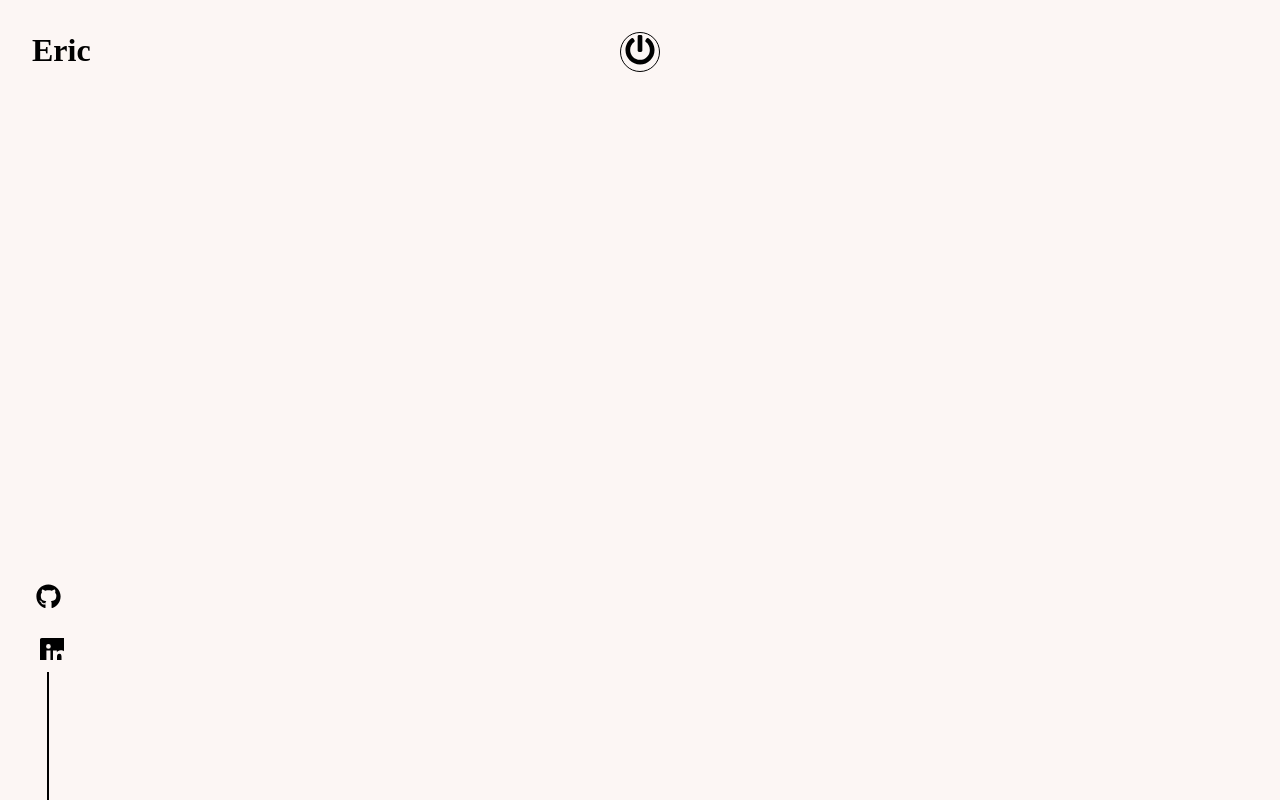
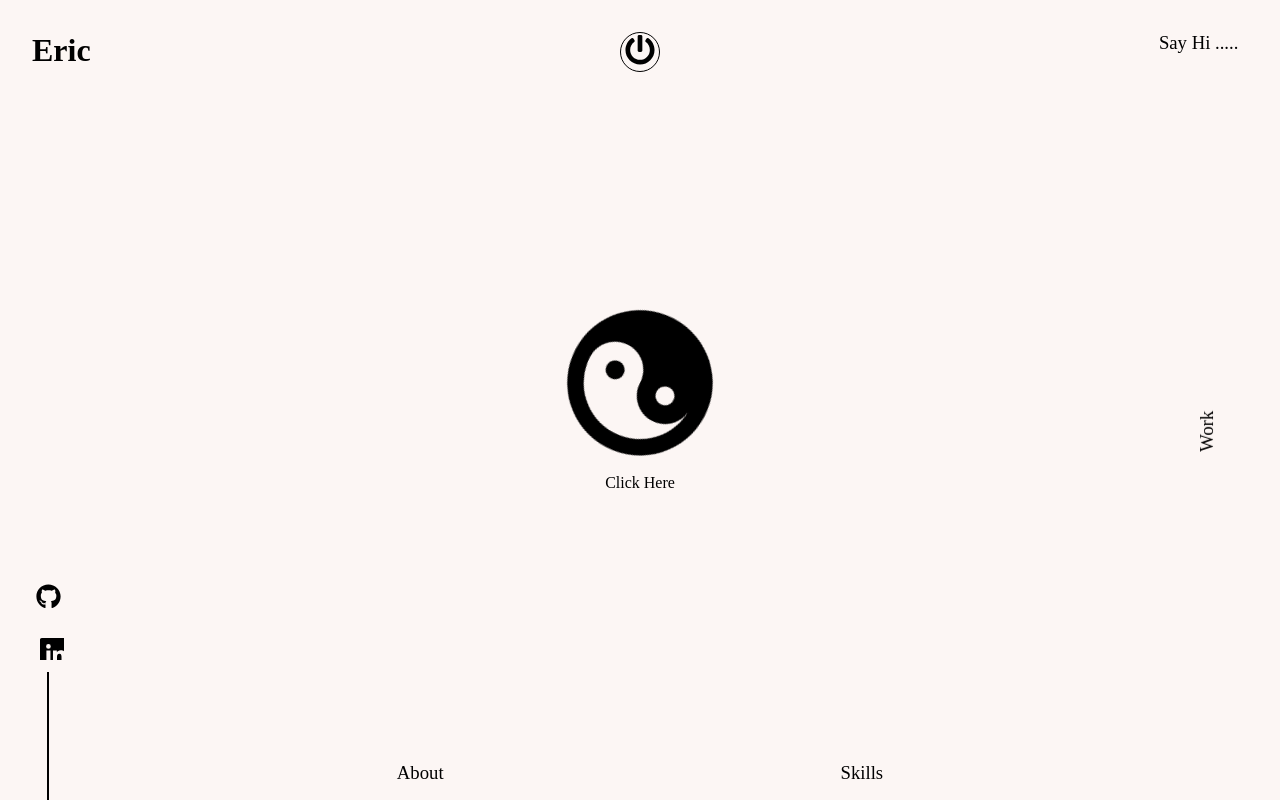
Before and after one commit to ngotuan1994/Portfolio, a React (Create React App) app: page / in a window 1280 px wide. Built offline with nearby package versions, Linux system fonts and the light colour scheme.

Commit message:
Implemented all basic features in main page

```diff
--- a/src/components/Main.js
+++ b/src/components/Main.js
@@ -3,7 +3,9 @@ import styled from 'styled-components'
 import LogoComponent from '../subComponents/LogoComponent'
 import PowerButton from '../subComponents/PowerButton'
 import SocialMediaIcon from '../subComponents/SocialMediaIcon'
-
+import { NavLink } from 'react-router-dom'
+import { YinYang } from './AllSvgs'
+import { keyframes } from 'styled-components'
 const MainContainer = styled.div`
   background: ${props => props.theme.body};
   color: ${props=> props.theme.text};
@@ -21,15 +23,115 @@ const Container = styled.div
   `
     padding: 2rem;
   `
+const Contact = styled.a`
+color: ${props => props.theme.text};
+position: absolute;
+top: 2rem;
+right: calc(1rem + 2vw);
+text-decoration: none ;
+z-index: 1 ;
+
+`
+const Work = styled(NavLink)`
+color: ${props => props.theme.text};
+position: absolute;
+top: 50%;
+right: calc(1rem + 2vw);
+transform: rotate(-90deg) translate(-50%,-50%);
+text-decoration: none ;
+z-index: 1 ;
+
+`
+const BottomBar = styled.div`
+
+position: absolute;
+bottom: 1rem;
+left: 0;
+right: 0;
+width: 100%;
+display : flex;
+justify-content: space-evenly ;
+text-decoration: none ;
+z-index: 1 ;
+
+`
+const About = styled(NavLink)`
+color: ${props => props.theme.text};
 
 
+text-decoration: none ;
+z-index: 1 ;
+
+`
+
+const Skills = styled(NavLink)`
+color: ${props => props.theme.text};
+
+
+text-decoration: none ;
+z-index: 1 ;
+
+`
+const rotate = keyframes`
+from{
+  transform: rotate(0);
+}
+to{
+  transform: rotate(360deg);
+}
+
+`
+const Center = styled.button`
+position: absolute;
+top: 50%;
+left: 50%;
+transform: translate(-50%,-50%);
+border: none;
+outline: none;
+background-color: transparent;
+display : flex;
+flex-direction: column ;
+justify-content: center ;
+align-items:center ;
+&>:first-child{
+  animation: ${rotate} infinite 3s linear;
+}
+&>:last-child{
+  padding-top: 1rem;
+}
+
+`
 function Main() {
   return (
     <MainContainer>
       <Container>
         <PowerButton></PowerButton>
         <LogoComponent></LogoComponent>
-        <SocialMediaIcon/>
+        <SocialMediaIcon />
+        <Center>
+          <YinYang width={150} height={150} fill='currentColor' />
+          <span> Click Here</span>
+        </Center>
+
+
+
+        <Contact target="_blank" href="mailto:ericdev14@gmail.com" rel='noreferrer'>
+          <h3>
+            Say Hi .....
+          </h3>
+        </Contact>
+        <Work  to="/work">
+          <h3> Work</h3>
+        </Work>
+        <BottomBar>
+
+          <About to='/about'>
+            <h3>About</h3>
+          </About>
+          <Skills to='/skills'>
+            <h3>Skills</h3>
+          </Skills>
+        </BottomBar>
       </Container>
     </MainContainer>
   )
```
